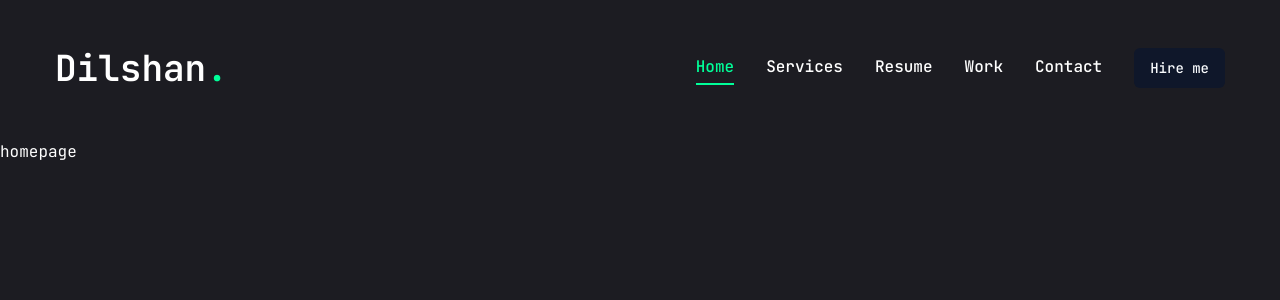
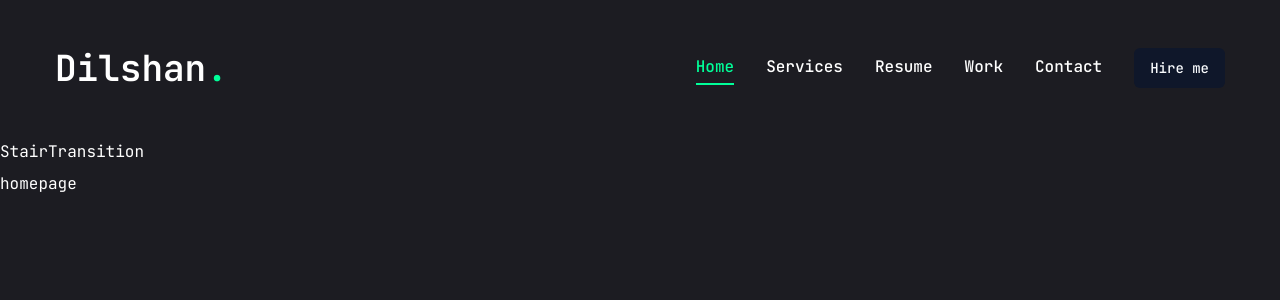
Before and after one commit to dilshan-mp/Portfolio_, a Next.js app: page / in a window 1280 px wide. Shown: the top 300 px of the page. Built offline with nearby package versions, Linux system fonts and the light colour scheme.

Commit message:
StairTransition add to the layout page

```diff
--- a/app/layout.tsx
+++ b/app/layout.tsx
@@ -3,6 +3,7 @@ import {JetBrains_Mono} from "next/font/google";
 import "./globals.css";
 import Header from "@/components/Header";
 import PageTransition from "@/components/PageTransition"
+import StairTransition from "@/components/StairTransition"
 export const metadata = {
   title: 'Next.js',
   description: 'Generated by Next.js',
@@ -23,7 +24,9 @@ export default function RootLayout({
     <html lang="en">
       <body className={JetBrainsMono.variable}>
         <Header />
+        <StairTransition/>
         <PageTransition>{children}</PageTransition>
+
       </body>
     </html>
   )
```
